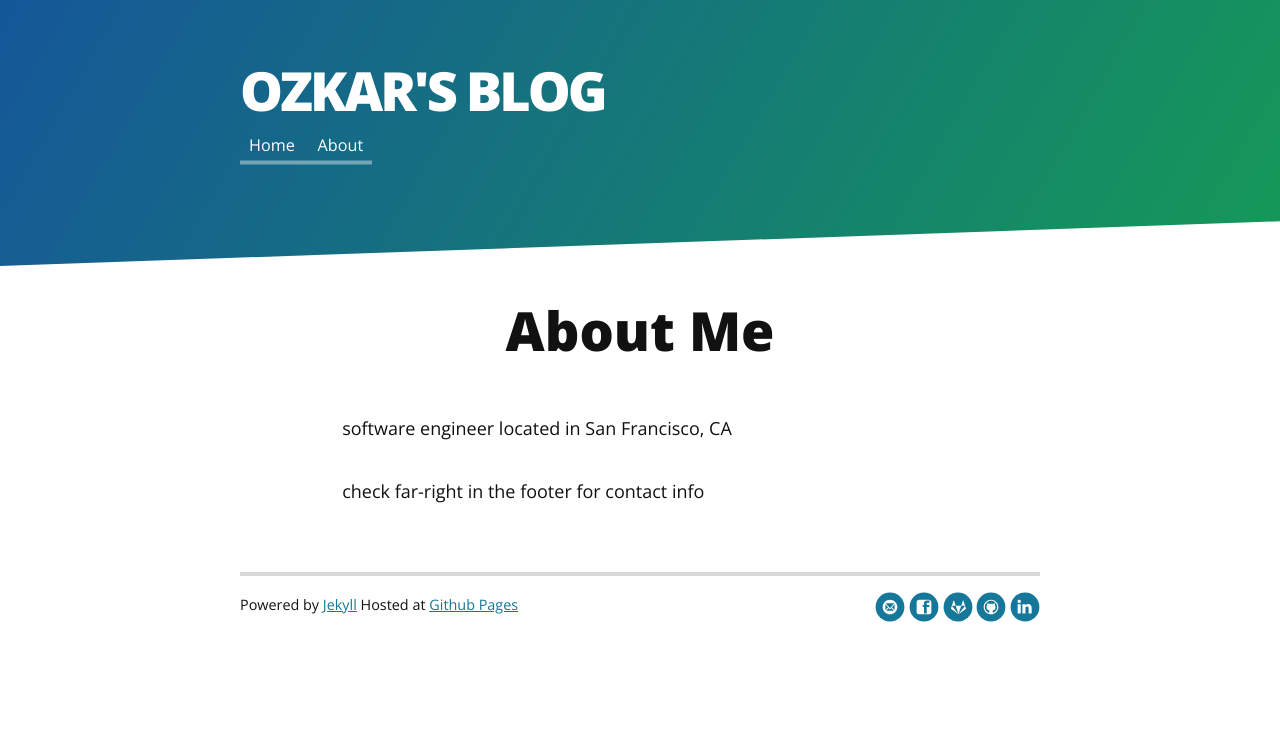
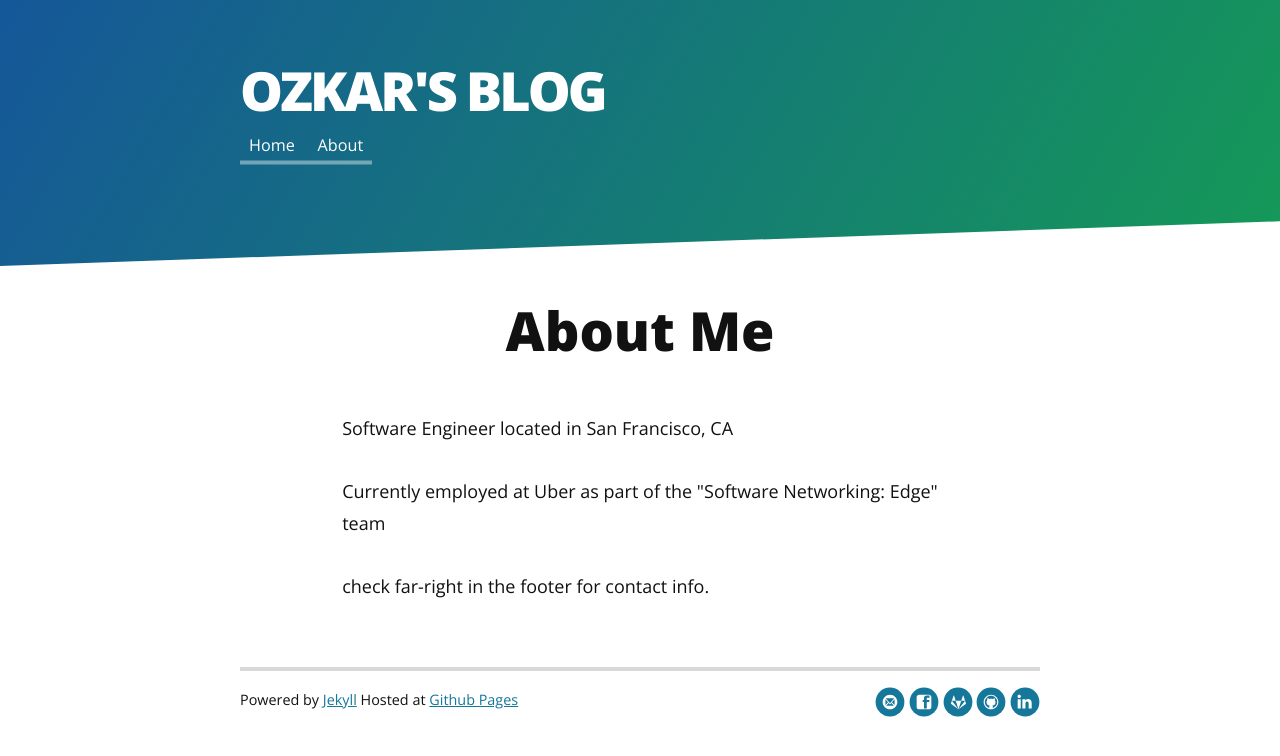
Before and after one commit to ozkar99/ozkar99.github.io, a Jekyll site: the page built from about.md, in a window 1280 px wide. Shown: the top 756 px of the page. Built offline with Jekyll 4.4.1, drawn with Linux system fonts in a browser that asks for light colours; nearby versions of some CDN libraries.

Commit message:
Update about.md
adds "currently employed at" info

```diff
--- a/about.md
+++ b/about.md
@@ -5,6 +5,7 @@ title: About Me
 
 <div class="post">
   <h1 class="pageTitle">About Me</h1>
-   <p>software engineer located in San Francisco, CA</p>
-   <p>check far-right in the footer for contact info</p>
+   <p>Software Engineer located in San Francisco, CA</p>
+   <p>Currently employed at Uber as part of the "Software Networking: Edge" team</p>
+   <p>check far-right in the footer for contact info.</p>
 </div>
```
